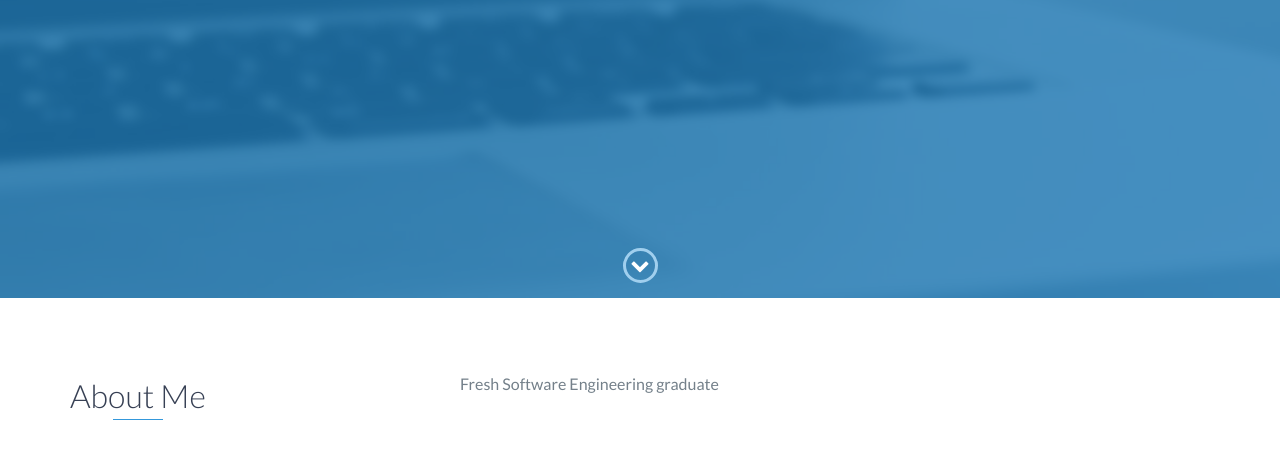
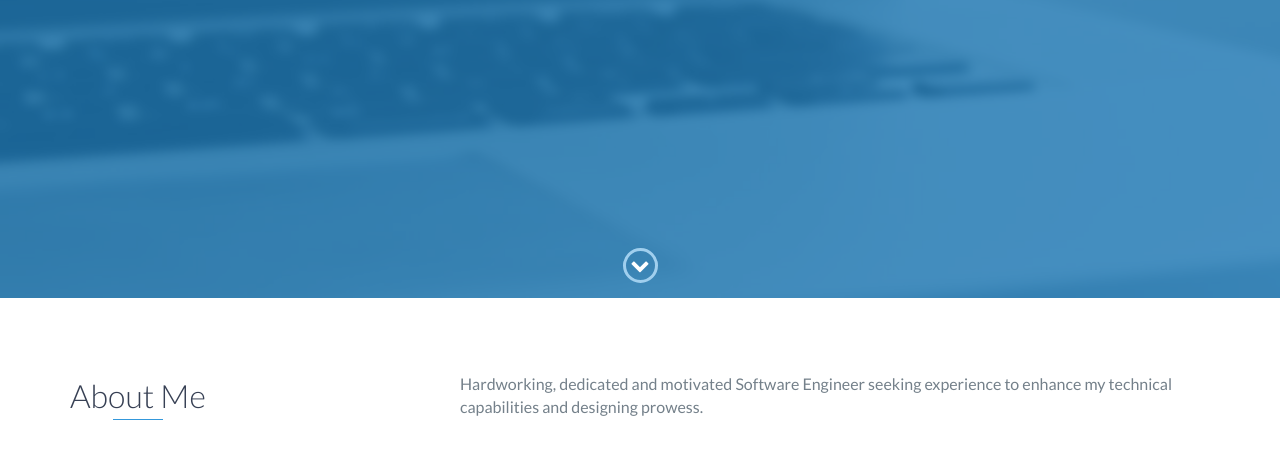
Before and after one commit to anambaloch/anambaloch.github.io, a website: page index.html in a window 1280 px wide. Shown: the part 502-952 px from the top of the page. Drawn offline with nearby package versions, Linux system fonts and the light colour scheme.

Commit message:
about me updated

```diff
--- a/index.html
+++ b/index.html
@@ -73,7 +73,7 @@
                 </div>
                 <div class="col-md-8">
                     <p>
-                        Fresh Software Engineering graduate
+                        Hardworking, dedicated and motivated Software Engineer seeking experience to enhance my technical capabilities and designing prowess.
                     </p>
                 </div>
             </div>
```
